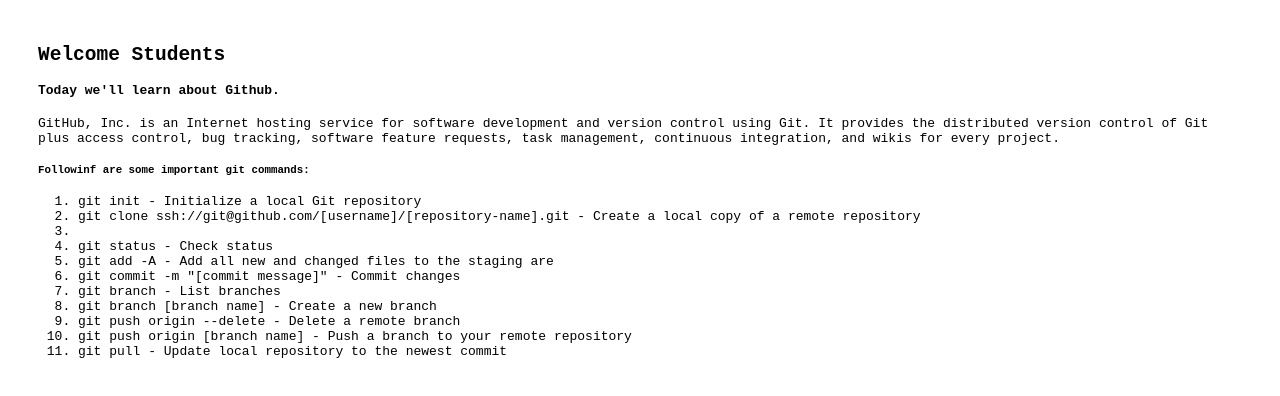
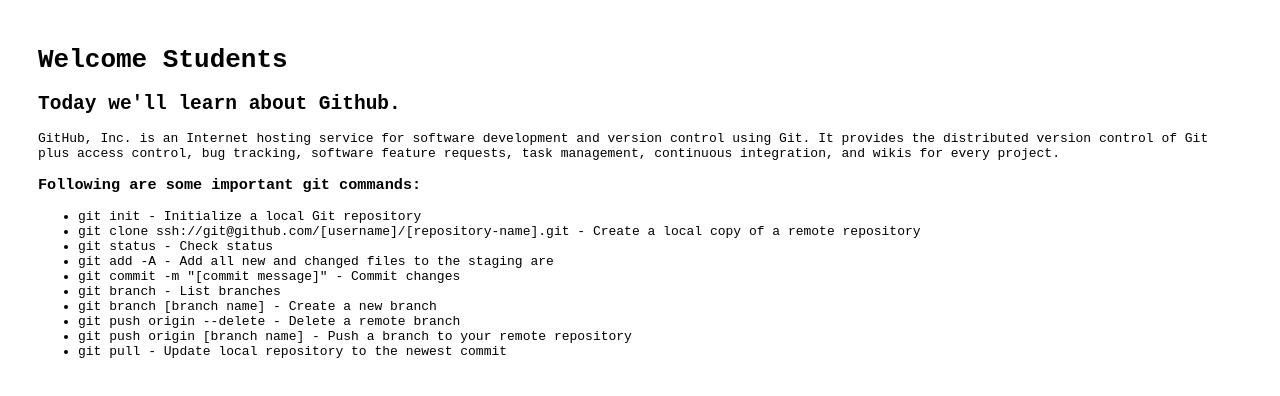
Before and after one commit to SaqibSyed1014/git-assignment, a plain HTML site: page index.html in a window 1280 px wide. Drawn offline with Linux system fonts and the light colour scheme.

Commit message:
content fixes

```diff
--- a/index.html
+++ b/index.html
@@ -7,14 +7,14 @@
 </head>
 <body>
   <div class="content">
-    <h2>Welcome Students</h2>
-    <h4>Today we'll learn about Github.</h4>
+    <h1>Welcome Students</h1>
+    <h2>Today we'll learn about Github.</h2>
     <p>GitHub, Inc. is an Internet hosting service for software development and version control using Git. It provides the distributed version control of Git plus access control, bug tracking, software feature requests, task management, continuous integration, and wikis for every project.</p>
 
-    <h5>Followinf are some important git commands: </h5>
-    <ol>
+    <h3>Following are some important git commands: </h3>
+    <ul>
         <li>git init - Initialize a local Git repository</li>
-        <li>git clone ssh://git@github.com/[username]/[repository-name].git - Create a local copy of a remote repository<li>
+        <li>git clone ssh://git@github.com/[username]/[repository-name].git - Create a local copy of a remote repository</li>
         <li>git status - Check status</li>
         <li>git add -A - Add all new and changed files to the staging are</li>
         <li>git commit -m "[commit message]" - Commit changes</li>
@@ -23,7 +23,7 @@
         <li>git push origin --delete - Delete a remote branch</li>
         <li>git push origin [branch name] - Push a branch to your remote repository</li>
         <li>git pull - Update local repository to the newest commit</li>
-    </ol>
+    </ul>
   </div>
 </body>
 </html>
```
